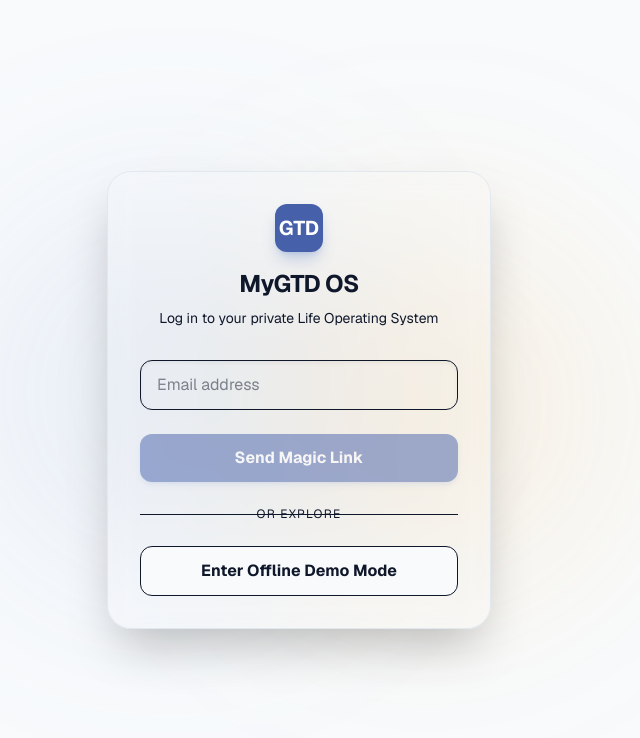
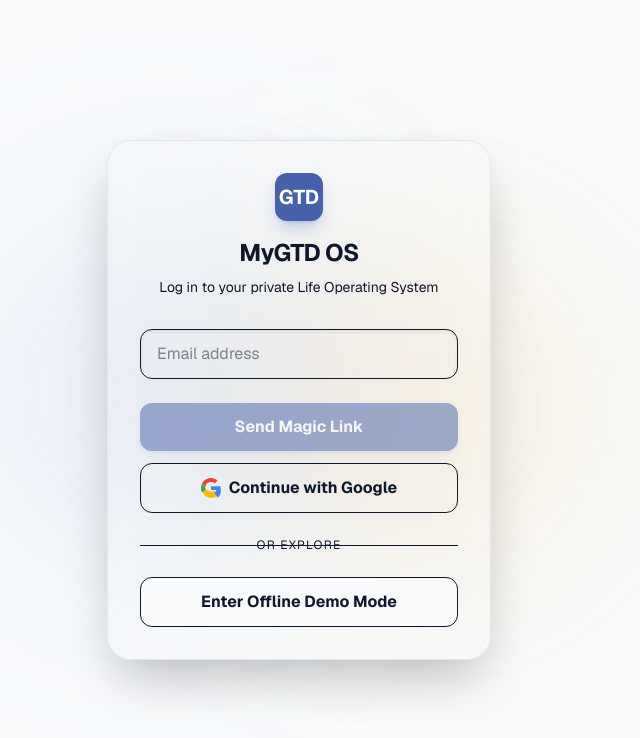
Before and after one commit to LocoRoco88/my-gtd-app, a Next.js app: page / in a window 1280 px wide. Shown: the top 738 px of the page, without its empty margins (341-981 px from the left). Built offline with nearby package versions, Linux system fonts and the light colour scheme; no server answers.

Commit message:
Add Google OAuth authentication

```diff
--- a/src/components/ui/AuthScreen.tsx
+++ b/src/components/ui/AuthScreen.tsx
@@ -22,6 +22,17 @@ export function AuthScreen() {
     } catch (err: unknown) {
       setError(err instanceof Error ? err.message : 'Failed to send login link')
     } finally {
+      setLoading(false)
+    }
+  }
+
+  const handleGoogleLogin = async () => {
+    setLoading(true)
+    setError('')
+    try {
+      await api.signInWithGoogle()
+    } catch (err: unknown) {
+      setError(err instanceof Error ? err.message : 'Google sign-in failed')
       setLoading(false)
     }
   }
@@ -88,6 +99,32 @@ export function AuthScreen() {
           </button>
         </form>
 
+        <button
+          onClick={handleGoogleLogin}
+          disabled={loading}
+          className="w-full bg-surface hover:bg-surface-hover-light dark:hover:bg-surface-hover-dark text-foreground font-bold py-3 px-4 rounded-xl border border-surface-border transition-all flex items-center justify-center gap-2 mt-3"
+        >
+          <svg className="w-5 h-5" viewBox="0 0 24 24">
+            <path
+              fill="#EA4335"
+              d="M5.266 9.765A7.077 7.077 0 0 1 12 4.909c1.69 0 3.218.6 4.418 1.582L19.91 3C17.782 1.145 15.055 0 12 0 7.27 0 3.23 2.68 1.255 6.618l3.99 3.147z"
+            />
+            <path
+              fill="#FBBC05"
+              d="M16.04 15.345c-1.037.664-2.34 1.055-4.04 1.055a7.08 7.08 0 0 1-6.733-4.855L1.255 14.69A11.96 11.96 0 0 0 12 24c3.273 0 6.09-1.073 8.127-2.918l-4.086-5.737z"
+            />
+            <path
+              fill="#4285F4"
+              d="M23.49 12.273c0-.818-.073-1.609-.209-2.373H12v4.509h6.436a5.51 5.51 0 0 1-2.386 3.618l4.086 5.736c2.39-2.2 3.764-5.436 3.764-9.49z"
+            />
+            <path
+              fill="#34A853"
+              d="M5.266 14.236A7.07 7.07 0 0 1 4.91 12c0-.79.136-1.545.355-2.235L1.255 6.618C.455 8.218 0 10.055 0 12c0 1.945.455 3.782 1.255 5.382l4.01-3.146z"
+            />
+          </svg>
+          Continue with Google
+        </button>
+
         <div className="relative my-6 flex items-center justify-center">
           <div className="absolute inset-0 flex items-center">
             <div className="w-full border-t border-surface-border"></div>
--- a/src/lib/api.ts
+++ b/src/lib/api.ts
@@ -6,6 +6,17 @@ export const api = {
   // Authentication
   async signInWithEmail(email: string) {
     const { data, error } = await supabase.auth.signInWithOtp({ email })
+    if (error) throw error
+    return data
+  },
+
+  async signInWithGoogle() {
+    const { data, error } = await supabase.auth.signInWithOAuth({
+      provider: 'google',
+      options: {
+        redirectTo: typeof window !== 'undefined' ? window.location.origin : undefined,
+      },
+    })
     if (error) throw error
     return data
   },
```
